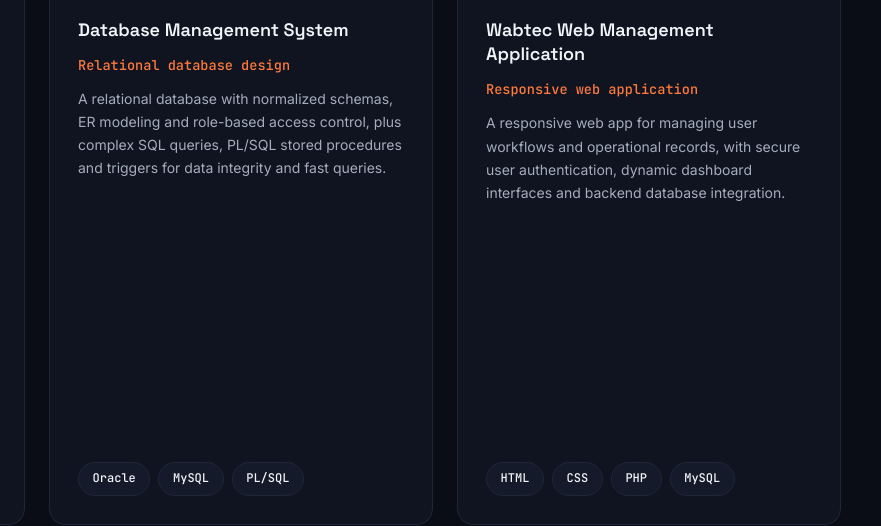
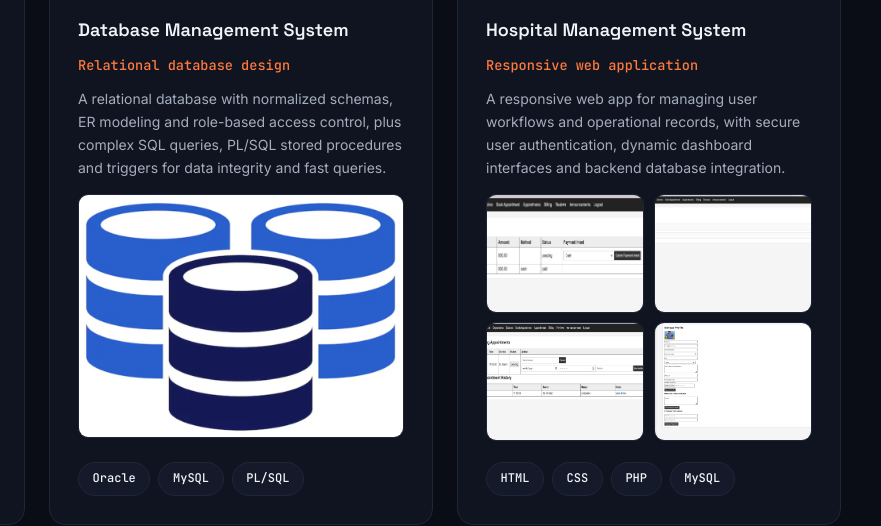
Before and after one commit to devBySaif/ALI-Portfolio, a plain HTML site: page index.html in a window 1280 px wide. Shown: the part 2798-3324 px from the top of the page, 399-1280 px from the left. Drawn offline with Linux system fonts and the light colour scheme.

Commit message:
All problem solved

```diff
--- a/css/style.css
+++ b/css/style.css
@@ -324,6 +324,9 @@
 .project__gallery {
   display: grid; grid-template-columns: repeat(2, minmax(0, 1fr)); gap: 0.6rem; margin-top: 0.2rem;
 }
+.project__gallery--single {
+  grid-template-columns: 1fr;
+}
 .project__gallery img {
   display: block; width: 100%; aspect-ratio: 4 / 3; object-fit: cover; border-radius: 10px;
   border: 1px solid var(--border); background: var(--surface-2);
--- a/index.html
+++ b/index.html
@@ -264,6 +264,9 @@
         <h3>Database Management System</h3>
         <p class="project__kind">Relational database design</p>
         <p>A relational database with normalized schemas, ER modeling and role-based access control, plus complex SQL queries, PL/SQL stored procedures and triggers for data integrity and fast queries.</p>
+        <div class="project__gallery project__gallery--single" aria-label="Database Management System screenshot">
+          <img src="public/images/projectImage/database/image.png" alt="Database Management System ER diagram and schema" loading="lazy">
+        </div>
         <ul class="tags"><li>Oracle</li><li>MySQL</li><li>PL/SQL</li></ul>
       </article>
 
@@ -272,9 +275,15 @@
           <span class="project__icon"><svg class="icon" aria-hidden="true"><use href="#i-globe"/></svg></span>
           <a class="project__link" href="https://github.com/masud-ali/Wabtec-project" target="_blank" rel="noopener noreferrer" aria-label="Wabtec Web Management Application on GitHub (opens in a new tab)"><svg class="icon" aria-hidden="true"><use href="#i-github"/></svg></a>
         </div>
-        <h3>Wabtec Web Management Application</h3>
+        <h3>Hospital Management System</h3>
         <p class="project__kind">Responsive web application</p>
         <p>A responsive web app for managing user workflows and operational records, with secure user authentication, dynamic dashboard interfaces and backend database integration.</p>
+        <div class="project__gallery" aria-label="Hospital Management System screenshots">
+          <img src="public/images/projectImage/HospitalManagement/Hospital1.jpeg" alt="Hospital Management System dashboard" loading="lazy">
+          <img src="public/images/projectImage/HospitalManagement/Hospital2.jpeg" alt="Hospital Management System patient record form" loading="lazy">
+          <img src="public/images/projectImage/HospitalManagement/Hospital3.jpeg" alt="Hospital Management System appointment panel" loading="lazy">
+          <img src="public/images/projectImage/HospitalManagement/Hospital4.jpeg" alt="Hospital Management System management overview" loading="lazy">
+        </div>
         <ul class="tags"><li>HTML</li><li>CSS</li><li>PHP</li><li>MySQL</li></ul>
       </article>
     </div>
```
Also changed, not shown: public/images/projectImage/HospitalManagement/Hospital1.jpeg (added), public/images/projectImage/HospitalManagement/Hospital2.jpeg (added), public/images/projectImage/HospitalManagement/Hospital3.jpeg (added), public/images/projectImage/HospitalManagement/Hospital4.jpeg (added), public/images/projectImage/database/image.png (added), 1 other file.
